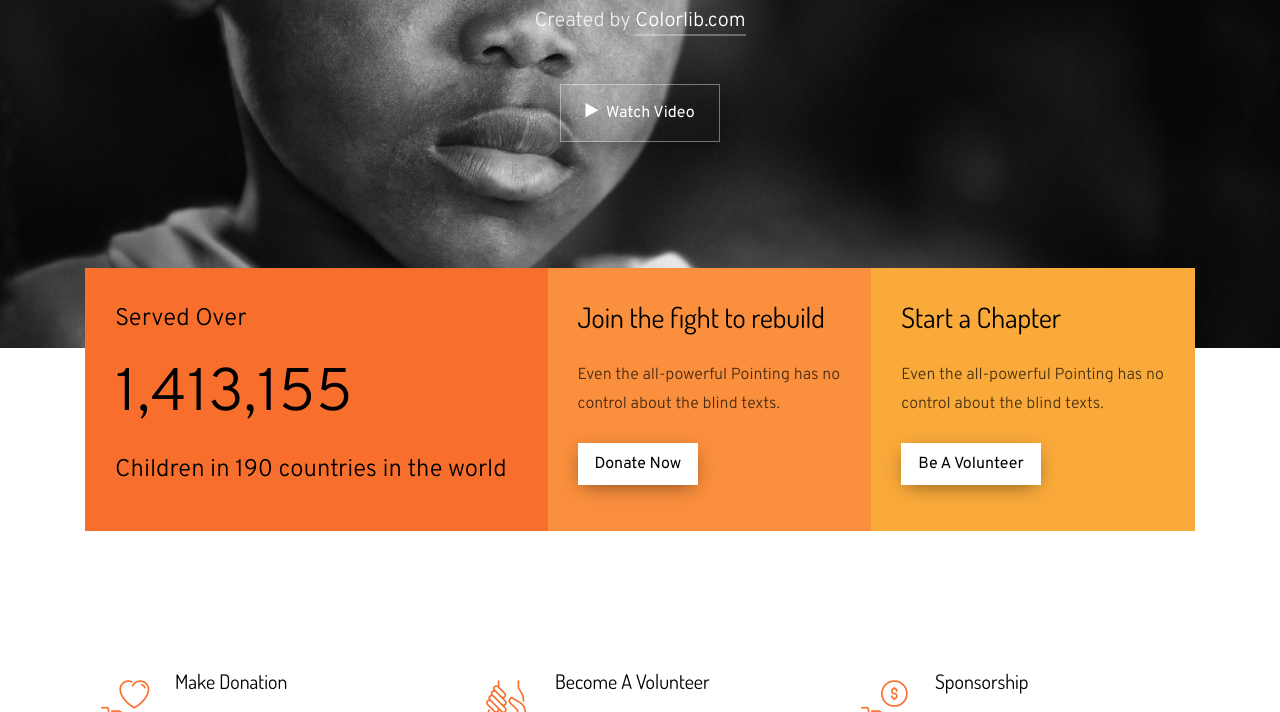
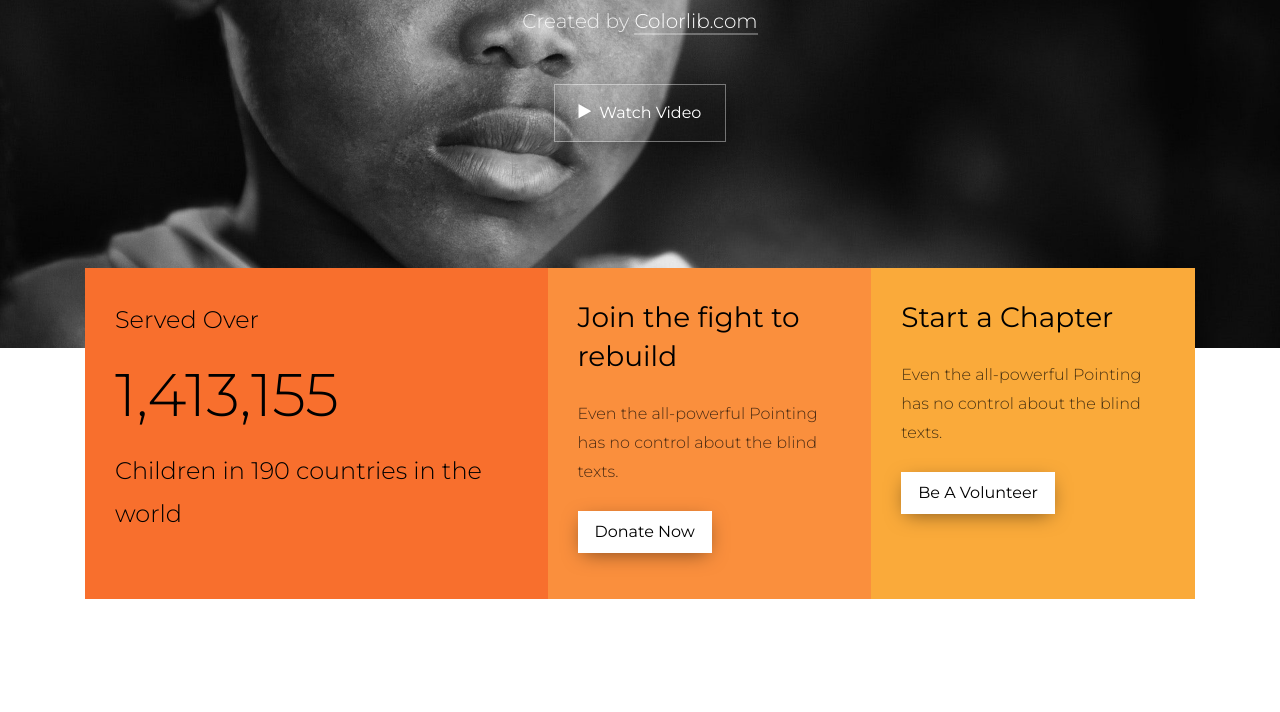
Before and after one commit to Afif00/mmlebanon.com, a plain HTML site: page index.html in a window 1280 px wide. Shown: the part 352-1064 px from the top of the page. Drawn offline with Linux system fonts and the light colour scheme; some packages are replaced by stand-ins of ours; no server answers; files whose address does not match are found by name.

Commit message:
Correct font import

```diff
--- a/css/custom.css
+++ b/css/custom.css
@@ -1,5 +1,5 @@
 body {
-  font-family: "Overpass", Arial, sans-serif;
+  font-family: "Montserrat", Arial, sans-serif;
   background: #fff;
   font-size: 16px;
   line-height: 1.8;
@@ -27,7 +27,7 @@ h1, h2, h3, h4, h5,
 .h1, .h2, .h3, .h4, .h5 {
   line-height: 1.4;
   color: #000;
-  font-family: "Dosis", Arial, sans-serif;
+  font-family: "Montserrat", Arial, sans-serif;
   font-weight: 400; }
 
 .text-primary {
--- a/index.html
+++ b/index.html
@@ -5,8 +5,8 @@
     <meta charset="utf-8">
     <meta name="viewport" content="width=device-width, initial-scale=1, shrink-to-fit=no">
 
-    <link href="https://fonts.googleapis.com/css?family=Dosis:200,300,400,500,700" rel="stylesheet">
-    <link href="https://fonts.googleapis.com/css?family=Overpass:300,400,400i,600,700" rel="stylesheet">
+    <link rel="preconnect" href="https://fonts.gstatic.com">
+    <link href="https://fonts.googleapis.com/css2?family=Montserrat:ital,wght@0,200;0,300;0,400;0,500;0,600;0,700;1,400&display=swap" rel="stylesheet">
 
     <link type="text/css" rel="stylesheet" href="css/open-iconic-bootstrap.min.css">
     <link type="text/css" rel="stylesheet" href="css/animate.css">
```
Also changed, not shown: about.html (+1 -2 lines), blog-single.html (+1 -2 lines), blog.html (+1 -2 lines), causes.html (+1 -2 lines), contact.html (+1 -2 lines), donate.html (+1 -2 lines), event.html (+1 -2 lines), gallery.html (+1 -2 lines).
